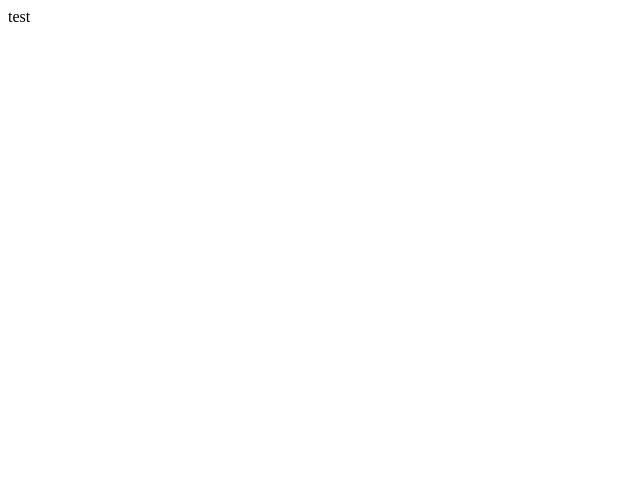
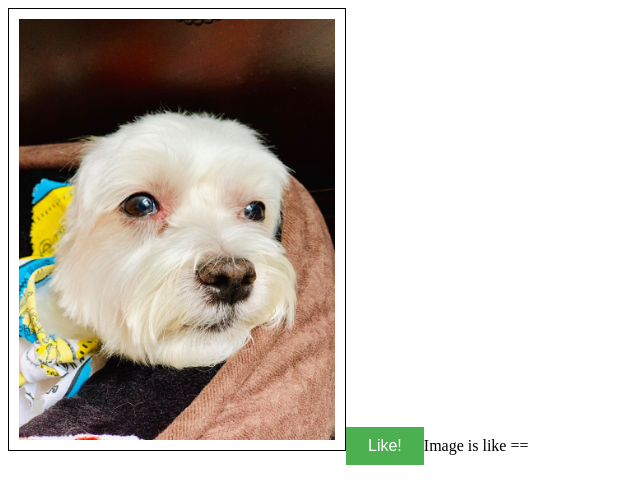
Before and after one commit to jamesvalles/mydist, an Angular app: page / in a window 1280 px wide. Shown: the top 504 px of the page, without its empty margins (0-640 px from the left). Built offline with nearby package versions, Linux system fonts and the light colour scheme.

Commit message:
Added service my-service, added CSSproperty called is-liked and set property to green

```diff
--- a/src/app/app.component.html
+++ b/src/app/app.component.html
@@ -1,5 +1,6 @@
 <!-- This is the template for the app component -->
 
-test
+<app-my-image></app-my-image>
+<app-my-button></app-my-button>
 
 <router-outlet></router-outlet>
--- a/src/app/app.module.ts
+++ b/src/app/app.module.ts
@@ -19,4 +19,6 @@ import { MyButtonComponent } from './my-button/my-button.component';
   providers: [],
   bootstrap: [AppComponent]
 })
-export class AppModule { }
+export class AppModule {
+
+}
--- a/src/app/my-button/my-button.component.css
+++ b/src/app/my-button/my-button.component.css
@@ -0,0 +1,12 @@
+.is-liked{
+    background-color: #4CAF50; /* Green */
+    border: none;
+    color: white;
+    padding: 10px 22px;
+    text-align: center;
+    text-decoration: none;
+    display: inline-block;
+    font-size: 16px;
+
+
+}
--- a/src/app/my-button/my-button.component.html
+++ b/src/app/my-button/my-button.component.html
@@ -1 +1,2 @@
-<p>my-button works!</p>
+<button ngClass= "is-liked" (click)="clickedButton()" type="button">Like!</button>
+<span>Image is like == {{isLiked}}</span>
--- a/src/app/my-button/my-button.component.ts
+++ b/src/app/my-button/my-button.component.ts
@@ -12,4 +12,9 @@ export class MyButtonComponent implements OnInit {
   ngOnInit() {
   }
 
+  clickedButton(){
+    var likeImage = false
+    console.log(likeImage)
+  }
+
 }
--- a/src/app/my-image/my-image.component.css
+++ b/src/app/my-image/my-image.component.css
@@ -0,0 +1,7 @@
+img{
+    width: 25%;
+    height: 25%;
+    border: 1px;
+    border:1px solid black;
+    padding: 10px;
+}
--- a/src/app/my-image/my-image.component.html
+++ b/src/app/my-image/my-image.component.html
@@ -1 +1 @@
-<p>my-image works!</p>
+<img src="assets/pierre.jpg">
--- a/src/index.html
+++ b/src/index.html
@@ -6,7 +6,7 @@
   <base href="/">
   <meta name="viewport" content="width=device-width, initial-scale=1">
   <link rel="icon" type="image/x-icon" href="favicon.ico">
-</head>
+  </head>
 <body>
   <app-root></app-root>
 </body>
```
Also changed, not shown: src/app/my-service.service.ts (added, +11 -0 lines), 1 other file (tests, documents, lock files or other folders).
